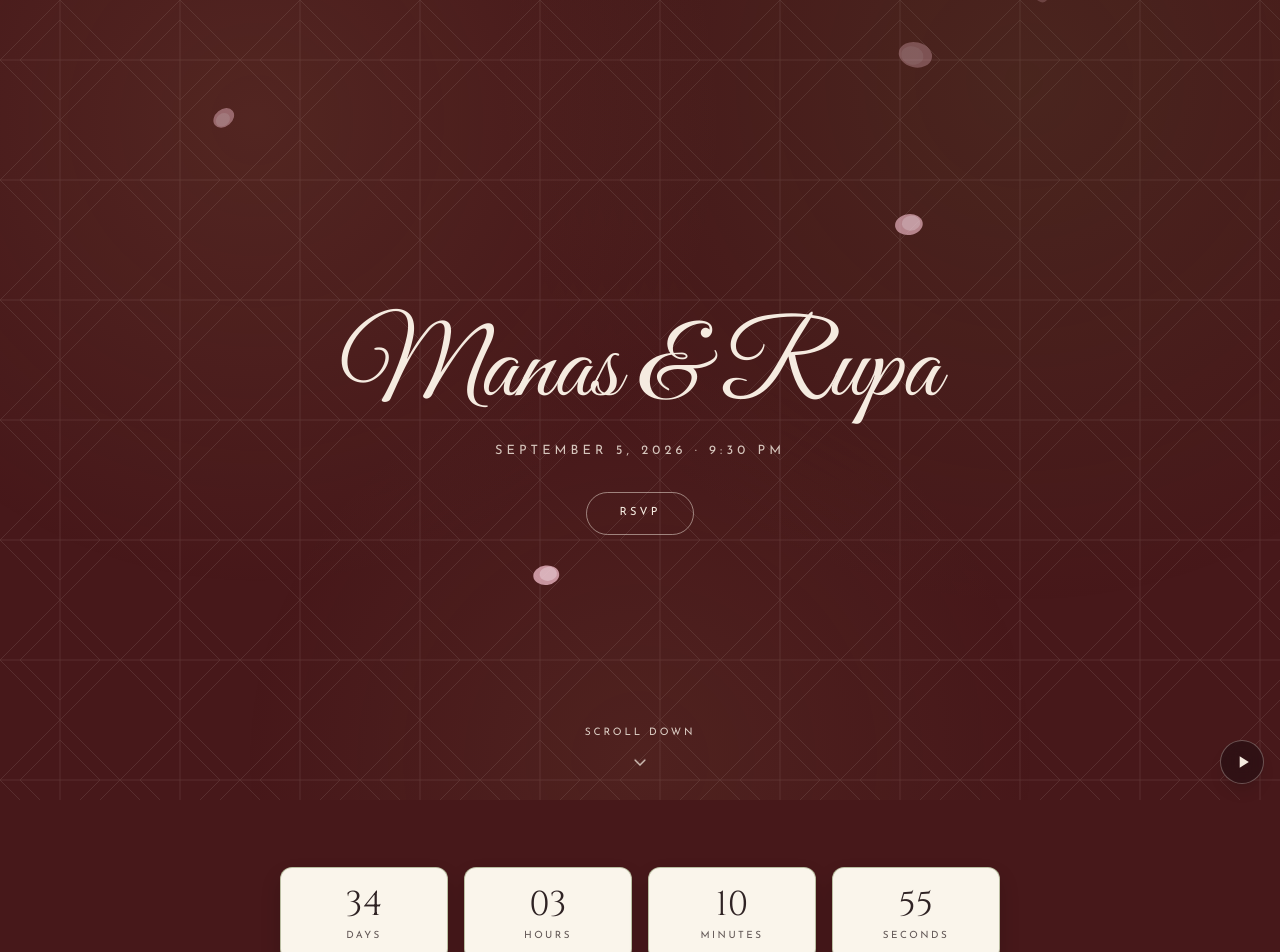
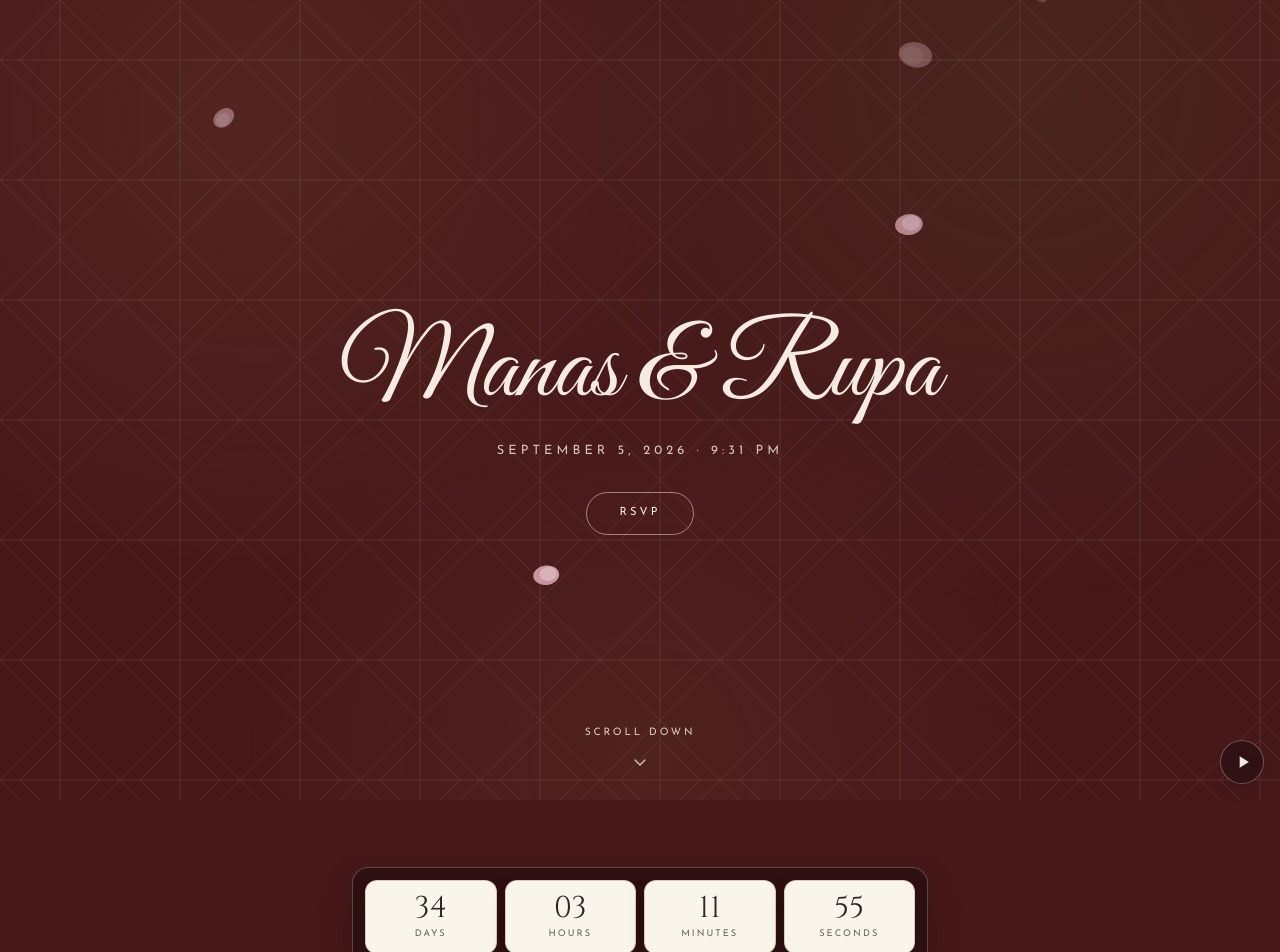
Before and after one commit to Manaschoudary/mr-wedding, a Next.js app: page / in a window 1280 px wide. Shown: the top 952 px of the page. Built offline with nearby package versions, Linux system fonts and the light colour scheme.

Commit message:
Avinash Updates 1

```diff
--- a/src/components/CountdownTimer.tsx
+++ b/src/components/CountdownTimer.tsx
@@ -27,53 +27,42 @@ interface CountdownTimerProps {
 }
 
 export function CountdownTimer({ targetDate }: CountdownTimerProps) {
-  const [timeLeft, setTimeLeft] = useState<TimeLeft>(() =>
-    calculateTimeLeft(targetDate)
-  );
-  const [mounted, setMounted] = useState(false);
+  const [timeLeft, setTimeLeft] = useState<TimeLeft | null>(null);
 
   useEffect(() => {
-    setMounted(true);
-    const timer = setInterval(() => {
-      setTimeLeft(calculateTimeLeft(targetDate));
-    }, 1000);
+    const updateTimeLeft = () => setTimeLeft(calculateTimeLeft(targetDate));
+    const firstTick = window.setTimeout(updateTimeLeft, 0);
+    const timer = window.setInterval(updateTimeLeft, 1000);
 
-    return () => clearInterval(timer);
+    return () => {
+      window.clearTimeout(firstTick);
+      window.clearInterval(timer);
+    };
   }, [targetDate]);
 
   const blocks = [
-    { value: timeLeft.days, label: "Days" },
-    { value: timeLeft.hours, label: "Hours" },
-    { value: timeLeft.minutes, label: "Minutes" },
-    { value: timeLeft.seconds, label: "Seconds" },
+    { value: timeLeft?.days, label: "Days" },
+    { value: timeLeft?.hours, label: "Hours" },
+    { value: timeLeft?.minutes, label: "Minutes" },
+    { value: timeLeft?.seconds, label: "Seconds" },
   ];
 
-  if (!mounted) {
-    return (
-      <div className="grid grid-cols-2 gap-3 sm:grid-cols-4 sm:gap-4">
-        {blocks.map((block) => (
-          <div key={block.label} className="rounded-xl border border-olive/35 bg-linen-soft p-4 text-center">
-            <p className="font-cinzel text-3xl text-ink">--</p>
-            <p className="mt-1 font-josefin text-[0.62rem] uppercase tracking-[0.25em] text-ink/75">
-              {block.label}
-            </p>
-          </div>
-        ))}
-      </div>
-    );
-  }
+  const valueClass = "font-cinzel text-[1.35rem] leading-none text-ink tabular-nums sm:text-3xl";
+  const labelClass = "mt-1 font-josefin text-[0.48rem] uppercase tracking-[0.14em] text-ink/70 sm:text-[0.58rem] sm:tracking-[0.22em]";
+  const blockClass =
+    "min-w-0 rounded-lg border border-gold-dark/35 bg-linen-soft px-1.5 py-2 text-center shadow-[0_8px_18px_rgba(0,0,0,0.14)] sm:rounded-xl sm:px-3 sm:py-3";
 
   return (
-    <div className="grid grid-cols-2 gap-3 sm:grid-cols-4 sm:gap-4">
+    <div className="mx-auto grid max-w-xl grid-cols-4 gap-1.5 rounded-2xl border border-linen/25 bg-burgundy-deep p-2 shadow-[0_18px_36px_rgba(0,0,0,0.2)] sm:gap-2 sm:p-3">
       {blocks.map((block) => (
         <div
           key={block.label}
-          className="rounded-xl border border-olive/40 bg-linen-soft p-4 text-center shadow-[0_10px_20px_rgba(0,0,0,0.16)]"
+          className={blockClass}
         >
-          <p className="font-cinzel text-3xl text-ink sm:text-[2.15rem]">
-            {String(block.value).padStart(2, "0")}
+          <p className={valueClass}>
+            {block.value === undefined ? "--" : String(block.value).padStart(2, "0")}
           </p>
-          <p className="mt-1 font-josefin text-[0.62rem] uppercase tracking-[0.25em] text-ink/75">
+          <p className={labelClass}>
             {block.label}
           </p>
         </div>
--- a/src/components/DoorIntro.tsx
+++ b/src/components/DoorIntro.tsx
@@ -234,7 +234,8 @@ export function FallingPetals() {
   const [petals, setPetals] = useState<readonly PetalSpec[]>([]);
 
   useEffect(() => {
-    setPetals(createRandomPetals(14));
+    const petalTimer = window.setTimeout(() => setPetals(createRandomPetals(14)), 0);
+    return () => window.clearTimeout(petalTimer);
   }, []);
 
   return (
--- a/src/components/EventsClient.tsx
+++ b/src/components/EventsClient.tsx
@@ -15,9 +15,10 @@ export function EventModal({ event, onClose }: EventModalProps) {
   const [mounted, setMounted] = useState(false);
 
   useEffect(() => {
-    setMounted(true);
+    const mountTimer = window.setTimeout(() => setMounted(true), 0);
     document.body.style.overflow = "hidden";
     return () => {
+      window.clearTimeout(mountTimer);
       document.body.style.overflow = "";
     };
   }, []);
--- a/src/components/HomeClient.tsx
+++ b/src/components/HomeClient.tsx
@@ -118,7 +118,7 @@ function InvitationPreview() {
             <div className="mt-6 border-t border-dashed border-linen/40 pt-4 sm:mt-7 sm:pt-5">
               <p className="cinzel-title text-[0.64rem] text-linen/86 sm:text-[0.72rem]">Sumuhurtham</p>
               <p className="mt-2 font-script text-[1.6rem] leading-none text-linen sm:text-[2rem]">September 5, 2026</p>
-              <p className="font-script-alt text-2xl leading-none text-gold-dark sm:text-3xl">9:30 PM</p>
+              <p className="font-script-alt text-2xl leading-none text-gold-dark sm:text-3xl">9:31 PM</p>
             </div>
           </div>
         </div>
--- a/src/components/InvitationClient.tsx
+++ b/src/components/InvitationClient.tsx
@@ -57,7 +57,7 @@ export function InvitationClient() {
               <div className="mt-8 border-t border-dashed border-linen/45 pt-6 text-center">
                 <p className="cinzel-title text-[0.75rem] text-linen/9">SUMUHURTHAM</p>
                 <p className="mt-3 font-script text-[2.4rem] leading-none text-linen">September 5, 2026</p>
-                <p className="font-script-alt text-[2rem] leading-none text-gold-dark">9:30 PM</p>
+                <p className="font-script-alt text-[2rem] leading-none text-gold-dark">9:31 PM</p>
               </div>
 
               <p className="mt-7 text-center font-josefin text-[0.7rem] uppercase tracking-[0.32em] text-linen/82">
--- a/src/components/MusicPlayer.tsx
+++ b/src/components/MusicPlayer.tsx
@@ -1,15 +1,51 @@
 "use client";
 
-import { useRef, useState, useEffect } from "react";
+import { useCallback, useEffect, useRef, useState } from "react";
 
 export function MusicPlayer() {
   const audioRef = useRef<HTMLAudioElement>(null);
   const [playing, setPlaying] = useState(false);
-  const [mounted, setMounted] = useState(false);
+
+  const playMusic = useCallback(async (): Promise<boolean> => {
+    const audio = audioRef.current;
+    if (!audio) return false;
+
+    try {
+      await audio.play();
+      return true;
+    } catch {
+      return false;
+    }
+  }, []);
 
   useEffect(() => {
-    setMounted(true);
-  }, []);
+    let cleanedUp = false;
+
+    function removeRetryListeners() {
+      window.removeEventListener("pointerdown", retryPlay);
+      window.removeEventListener("keydown", retryPlay);
+    }
+
+    function retryPlay() {
+      void playMusic().then((started) => {
+        if (started) {
+          removeRetryListeners();
+        }
+      });
+    }
+
+    void playMusic().then((started) => {
+      if (started || cleanedUp) return;
+
+      window.addEventListener("pointerdown", retryPlay, { once: true });
+      window.addEventListener("keydown", retryPlay, { once: true });
+    });
+
+    return () => {
+      cleanedUp = true;
+      removeRetryListeners();
+    };
+  }, [playMusic]);
 
   function toggle() {
     const audio = audioRef.current;
@@ -19,15 +55,21 @@ export function MusicPlayer() {
       audio.pause();
       setPlaying(false);
     } else {
-      audio.play().then(() => setPlaying(true)).catch(() => {});
+      void playMusic();
     }
   }
 
-  if (!mounted) return null;
-
   return (
     <>
-      <audio ref={audioRef} src="/wedding-song.mp3" loop preload="none" />
+      <audio
+        ref={audioRef}
+        src="/wedding-song.mp3"
+        loop
+        preload="auto"
+        autoPlay
+        onPlay={() => setPlaying(true)}
+        onPause={() => setPlaying(false)}
+      />
       <button
         type="button"
         onClick={toggle}
--- a/src/lib/data.ts
+++ b/src/lib/data.ts
@@ -66,9 +66,9 @@ export const WEDDING = {
     day1: "September 4, 2026",
     day2: "September 5, 2026",
     day3: "September 6, 2026",
-    weddingDate: new Date("2026-09-05T21:30:00"),
+    weddingDate: new Date("2026-09-05T21:31:00"),
   },
-  line: "SEPTEMBER 5, 2026 · 9:30 PM",
+  line: "SEPTEMBER 5, 2026 · 9:31 PM",
   invitationTagline: "A CELEBRATION OF LOVE & NEW BEGINNINGS",
   invitationText:
     "With immense joy and the blessings of our families, we request the honour of your gracious presence as we celebrate our wedding ceremonies.",
@@ -138,12 +138,12 @@ export const EVENTS = [
     id: "kalyana-mahotsavam",
     name: "Kalyana Mahotsavam",
     date: "Saturday, September 5, 2026",
-    time: "9:30 PM (Sumuhurtham)",
+    time: "9:31 PM (Sumuhurtham)",
     venue: "Atithi Venue",
     address: "9060 Independence Pkwy, Plano, TX 75025",
     mapsUrl: "https://maps.google.com/?q=9060+Independence+Pkwy+Plano+TX+75025",
     dressCode: "Traditional Indian Attire",
-    meal: "Lunch",
+    meal: "Dinner",
     accent: "from-[#9a7b4f] to-[#5a6b35]",
     image: "/events/kalyana-mahotsavam.jpg",
   },
@@ -155,7 +155,7 @@ export const EVENTS = [
     venue: "House",
     address: "2845 Hale Rd, Celina, TX 75009",
     mapsUrl: "https://maps.google.com/?q=2845+Hale+Rd+Celina+TX+75009",
-    meal: "Breakfast",
+    meal: "Breakfast and Lunch",
     accent: "from-[#754329] to-[#5a6b35]",
     image: "/events/vratham.jpg",
   },
```
